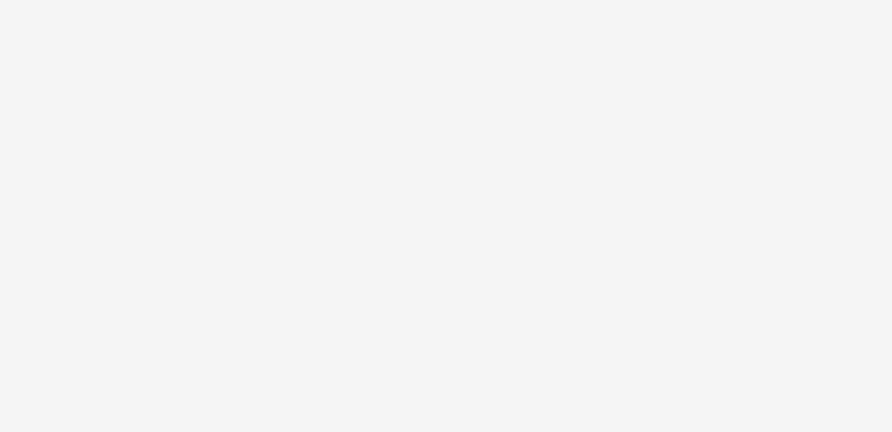
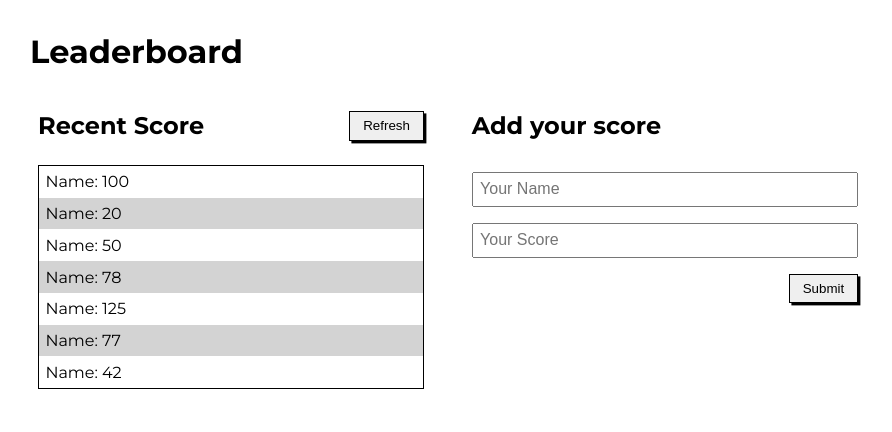
Before and after one commit to gak92/Leaderboard, a website built with webpack: page src/index.html in a window 1280 px wide. Shown: the whole page, without its empty margins (192-1084 px from the left). Built offline with nearby package versions, Linux system fonts and the light colour scheme.

Commit message:
Add basic structure into index.html, and basic styling into style.css

```diff
--- a/package.json
+++ b/package.json
@@ -5,8 +5,8 @@
   "private": true,
   "scripts": {
     "test": "echo \"Error: no test specified\" && exit 1",
-    "build": "webpack",
-    "start": "webpack serve --open"
+    "start": "webpack serve --open",
+    "build": "webpack"
   },
   "repository": {
     "type": "git",
--- a/src/index.html
+++ b/src/index.html
@@ -8,6 +8,36 @@
 </head>
 <body>
 
+  <main class="main">
+    <h1 class="heading">Leaderboard</h1>
+    <div class="main-body">
+      <section class="section-recent-scores">
+        <div class="row1">
+          <h2>Recent Score</h2>
+          <button class="btn">Refresh</button>
+        </div>
+        <div class="row2">
+          <ul>
+            <li>Name: 100</li>
+            <li>Name: 20</li>
+            <li>Name: 50</li>
+            <li>Name: 78</li>
+            <li>Name: 125</li>
+            <li>Name: 77</li>
+            <li>Name: 42</li>
+          </ul>
+        </div>
+      </section>
+      <section class="section-add-score">
+        <h2>Add your score</h2>
+        <form class="form">
+          <input type="text" placeholder="Your Name" required>
+          <input type="text" placeholder="Your Score" required>
+          <button type="button" class="btn btn-submit">Submit</button>
+        </form>
+      </section>
+    </div>
+  </main>
 
 </body>
 </html>
--- a/src/style.css
+++ b/src/style.css
@@ -1,3 +1,90 @@
+@import url('https://fonts.googleapis.com/css2?family=Montserrat:wght@300;400;500;600;700&display=swap');
+
+* {
+  margin: 0;
+  padding: 0;
+  box-sizing: border-box;
+}
+
 body {
-  background-color: whitesmoke;
+  background-color: #fff;
+  font-family: 'Montserrat', sans-serif;
 }
+
+ul li {
+  list-style-type: none;
+  padding: 0.4rem;
+}
+
+.btn {
+  border: 1px solid #000;
+  padding: 0.4rem 0.8rem;
+  box-shadow: 0.15rem 0.15rem #000;
+}
+
+.main {
+  display: flex;
+  flex-direction: column;
+  gap: 1rem;
+  margin: 0 auto;
+  width: 900px;
+  max-width: 90%;
+  padding: 2rem;
+}
+
+.main .heading {
+  margin-bottom: 1rem;
+}
+
+.main-body {
+  display: flex;
+  gap: 2rem;
+}
+
+.section-recent-scores {
+  width: 50%;
+}
+
+.section-recent-scores .row1 {
+  display: flex;
+  justify-content: space-between;
+  padding: 0.5rem;
+  margin-bottom: 1rem;
+}
+
+.section-recent-scores .row2 {
+  margin: 0.5rem;
+  border: 1px solid #000;
+}
+
+.section-recent-scores .row2 ul {
+  display: flex;
+  flex-direction: column;
+}
+
+.section-recent-scores .row2 ul li:nth-child(even) {
+  background-color: #d3d3d3;
+}
+
+.section-add-score {
+  width: 50%;
+  display: flex;
+  flex-direction: column;
+  gap: 2rem;
+  padding: 0.5rem;
+}
+
+.section-add-score .form {
+  display: flex;
+  flex-direction: column;
+  gap: 1rem;
+}
+
+.section-add-score .form input {
+  font-size: 1rem;
+  padding: 0.4rem;
+}
+
+.section-add-score .form .btn-submit {
+  align-self: flex-end;
+}
```
